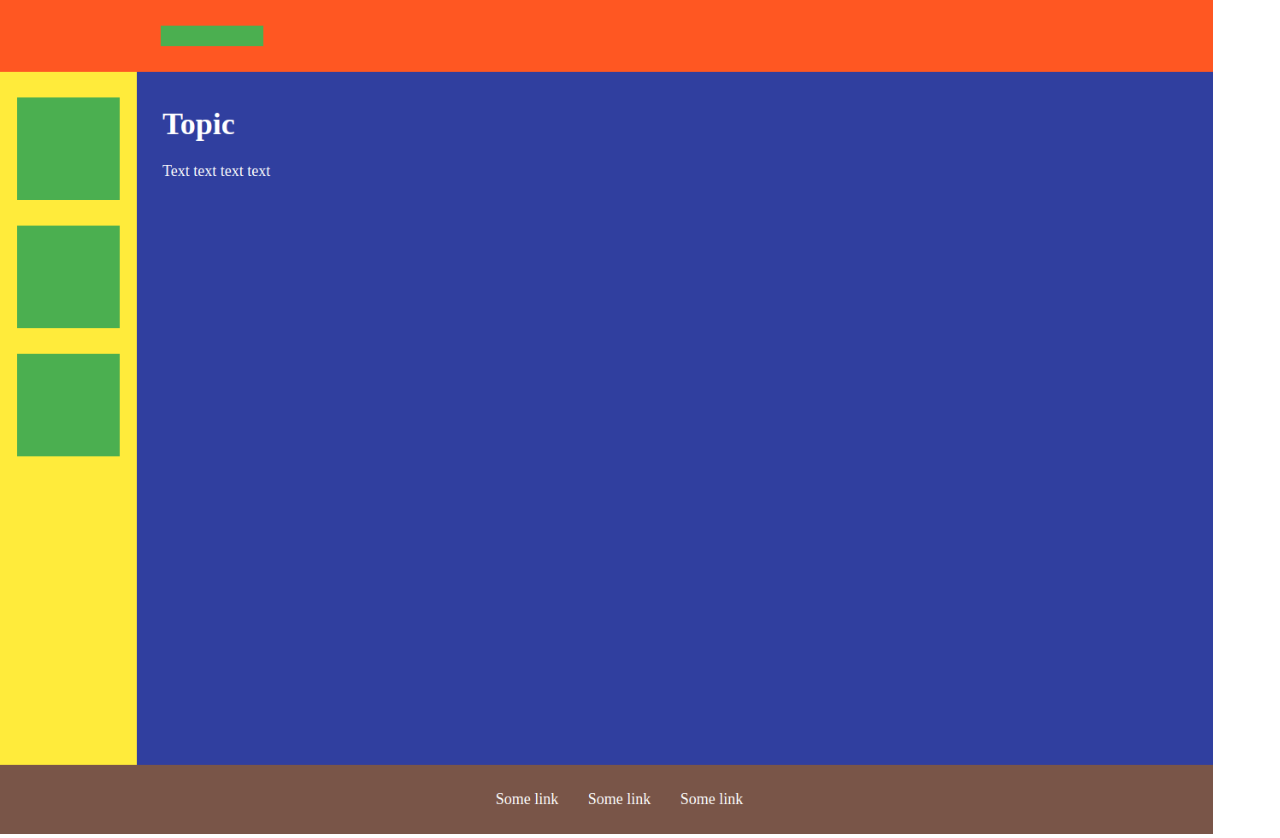
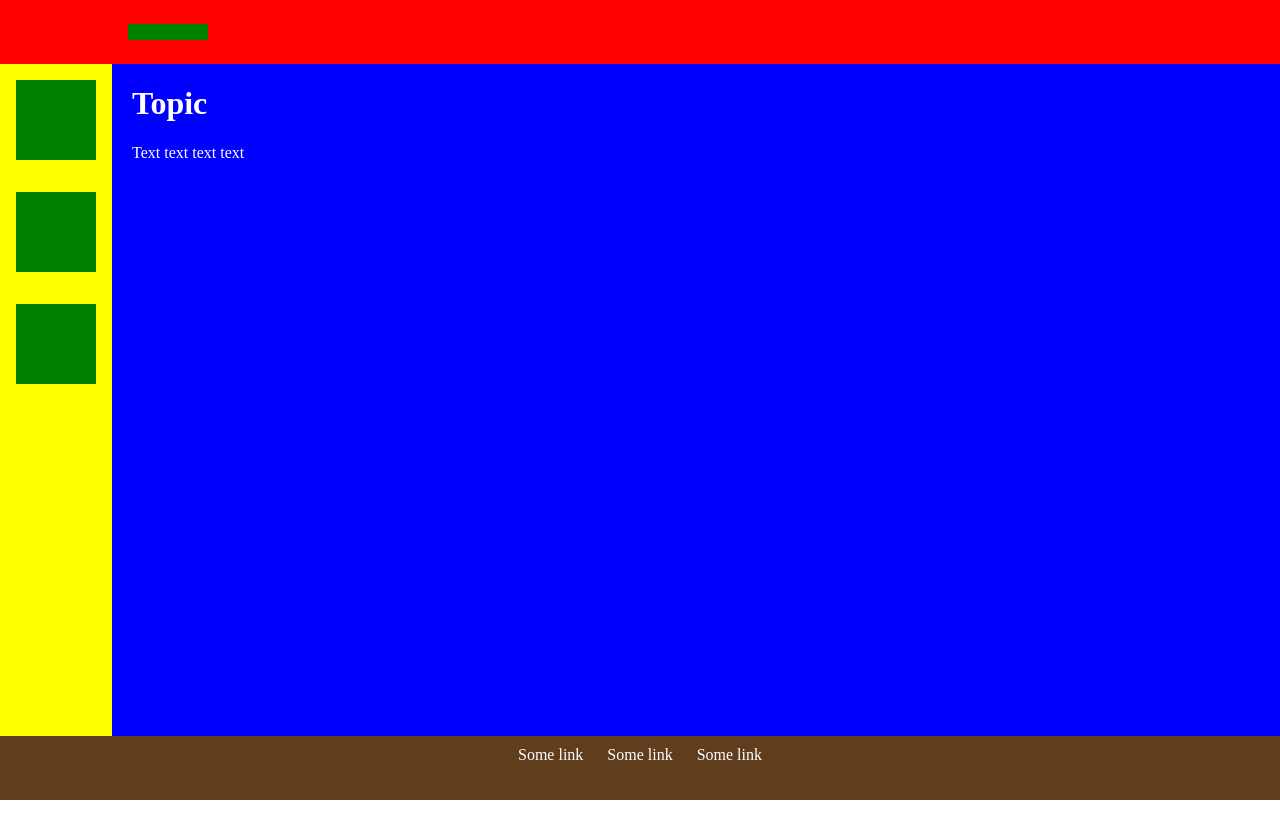
Before and after one commit to gennipher/exercicios-html-css, a plain HTML site: page box-project/src/09/index.html in a window 1280 px wide. After the commit the page ends 800 px from the top, so only its background shows below. Drawn offline with Linux system fonts and the light colour scheme.

Commit message:
index.html alterado

```diff
--- a/box-project/src/09/index.html
+++ b/box-project/src/09/index.html
@@ -7,32 +7,110 @@
     <style>
       * {
         box-sizing: border-box;
+        max-width: 100%;
       }
 
-      body {
-        margin: 0;
+      html, body{
+        height: 100%;
+        width: 100%;
+        margin: 0 auto;
+    }
+
+      header {
+        width: 100%;
+        height: 8%;
+        display: flex;
+        align-content: center;
+        background-color: red;
       }
 
-      section {
+      .box0 {
+        width: 5em;
+        height: 1em;
+        margin: 0 auto;
+        margin-left: 8em;
+        background-color: green;
+        align-self: center;
+      }
+
+      .container {
+        max-width: 100%;
+        height: 84%;
+        display:flex;
+      }
+
+      .left-content {
+        max-width: 100%;
+        height: 100%;
+        background-color: yellow;
+        display: flex;
+        flex-direction: column;
+      }
+
+      .box1 {
+        width: 5em;
+        height: 5em;
+        margin: 1em;
+        background-color: green;
+      }
+
+      .right-content {
+        background-color: blue;
         width: 100%;
         height: 100%;
+        flex: 2;
       }
 
-      img {
-        max-width: 1213px;
+      .text {
+        margin-left: 20px;
+        color: white;
+        font-size: medium;
+      }
+
+      footer {
+        height: 8%;
+        text-align: center;
+        background: rgba(83, 46, 11, 0.925);
+      }
+
+      nav {
+        padding: 10px;
+        text-align: center;
+      }
+
+      a {
+        margin: 0 10px;
+        color: white;
+        text-decoration: none;
       }
 
     </style>
   </head>
   <body>
 
+    <header>
+      <div class="box0"></div>
+    </header>
     <div class="container">
-      <section>
-        <div class="img">
-          <img src="09.png" alt="img09">
+      <div class="left-content">
+        <div class="box1"></div>
+        <div class="box1"></div>
+        <div class="box1"></div>
+      </div>
+      <div class="right-content">
+        <div class="text">
+          <h1>Topic</h1>
+          <div class="label">Text text text text</div>
         </div>
-      </section>
+      </div>
     </div>
-
+    <footer>
+      <nav>
+        <a href="">Some link</a>
+        <a href="">Some link</a>
+        <a href="">Some link</a>
+      </nav>
+    </footer>
+    </div>
   </body>
 </html>
```
